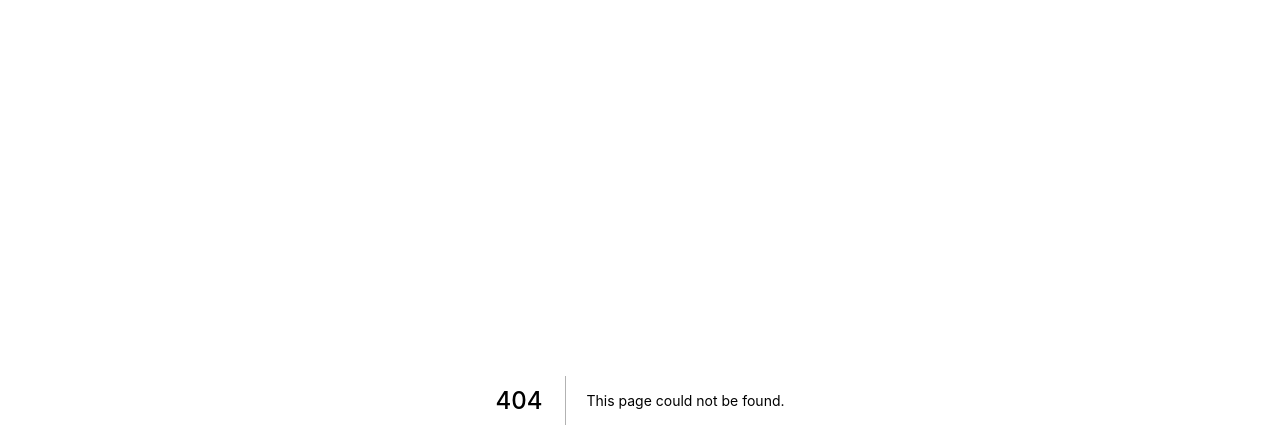
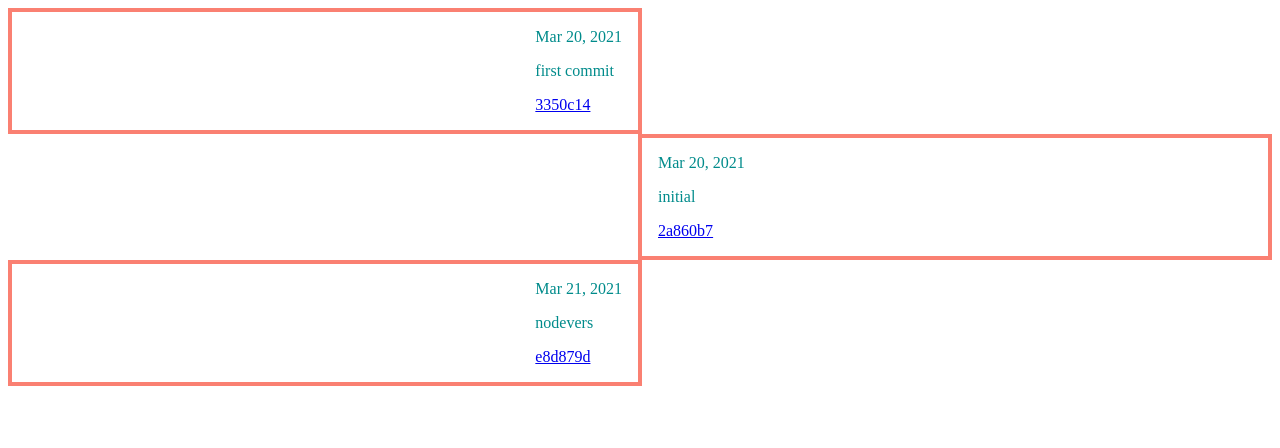
Before and after one commit to irrum6/boris, a Next.js app: page /timeline in a window 1280 px wide. Before the commit this address had no page. Shown: the top 448 px of the page. Built offline with nearby package versions, Linux system fonts and the light colour scheme.

Commit message:
timeline wd

```diff
--- /dev/null
+++ b/components/timelinepage/cont.js
@@ -0,0 +1,22 @@
+import React, { Component } from 'react';
+
+import TimelineItem from "./item";
+
+import styles from "./cont.module.css"
+
+const { container_ } = styles;
+
+class Timeline extends Component {
+    render() {
+        let times = this.props.data.map((item, index) => (
+            <TimelineItem key={index} data={{ ...item }} />
+        ));
+        return (
+            <div className={container_}>
+                {times}
+            </div>
+        );
+    }
+}
+
+export default Timeline;
--- /dev/null
+++ b/components/timelinepage/cont.module.css
@@ -0,0 +1,5 @@
+.container_{
+    display: grid;
+    grid-template-columns: auto;
+    grid-template-rows: auto;
+}
--- /dev/null
+++ b/components/timelinepage/item.js
@@ -0,0 +1,24 @@
+import React, { Component } from 'react';
+
+import styles from "./item.module.css"
+
+const {item_} = styles;
+
+class TimelineItem extends Component {
+    render() {
+        let { message, date, fullhash, hash } = this.props.data;
+        return (
+            <div className={item_}>
+                <div className='content ph'>
+                    <div className='date ph'>{date}</div>
+                    <div className='msg ph'>{message}</div>
+                    <div className='link ph'>
+                        <a href={`https://github.com/irrum6/boris/commit/"${fullhash}`}>{hash}</a>
+                    </div>
+                </div>
+            </div>
+        )
+    }
+}
+
+export default TimelineItem;
--- /dev/null
+++ b/components/timelinepage/item.module.css
@@ -0,0 +1,27 @@
+.item_{
+    width: calc(50% - 6px);
+    display: grid;
+    grid-template-columns: auto;
+    grid-template-rows: auto;
+    color: darkcyan;
+    border: 4px solid salmon;
+}
+
+.item_:nth-child(odd){
+    justify-self: start;
+    justify-content: end;
+
+}
+
+.item_:nth-child(odd)>.content{
+    margin-right: 16px;
+}
+
+.item_:nth-child(even){
+    justify-self: end;
+    justify-content: start;
+}
+
+.item_:nth-child(even)>.content{
+    margin-left: 16px;
+}
--- /dev/null
+++ b/pages/timeline.js
@@ -0,0 +1,32 @@
+import React from 'react'
+
+import Timeline from "../components/timelinepage/cont"
+
+let timedata = [
+    {
+        message: 'first commit',
+        date:"Mar 20, 2021",
+        fullhash: "3350c1486b40e9daa42b759e7f839e4fc1566f70",
+        hash: "3350c14",
+    },
+    {
+        message: 'initial',
+        date:"Mar 20, 2021",
+        fullhash: "2a860b7d400a875beb1b11896dacc3bd4c377cb5",
+        hash: "2a860b7",
+    },
+    {
+        message: 'nodevers',
+        date:"Mar 21, 2021",
+        fullhash: "e8d879d2c30a0ee4b39b2bfcd9c92e8c1006de6a",
+        hash: "e8d879d",
+    }
+];
+
+export default function timeline() {
+
+    return (<div className="container">
+        {/* Timeline */}
+        <Timeline data={timedata}/>
+    </div>);
+}
```
